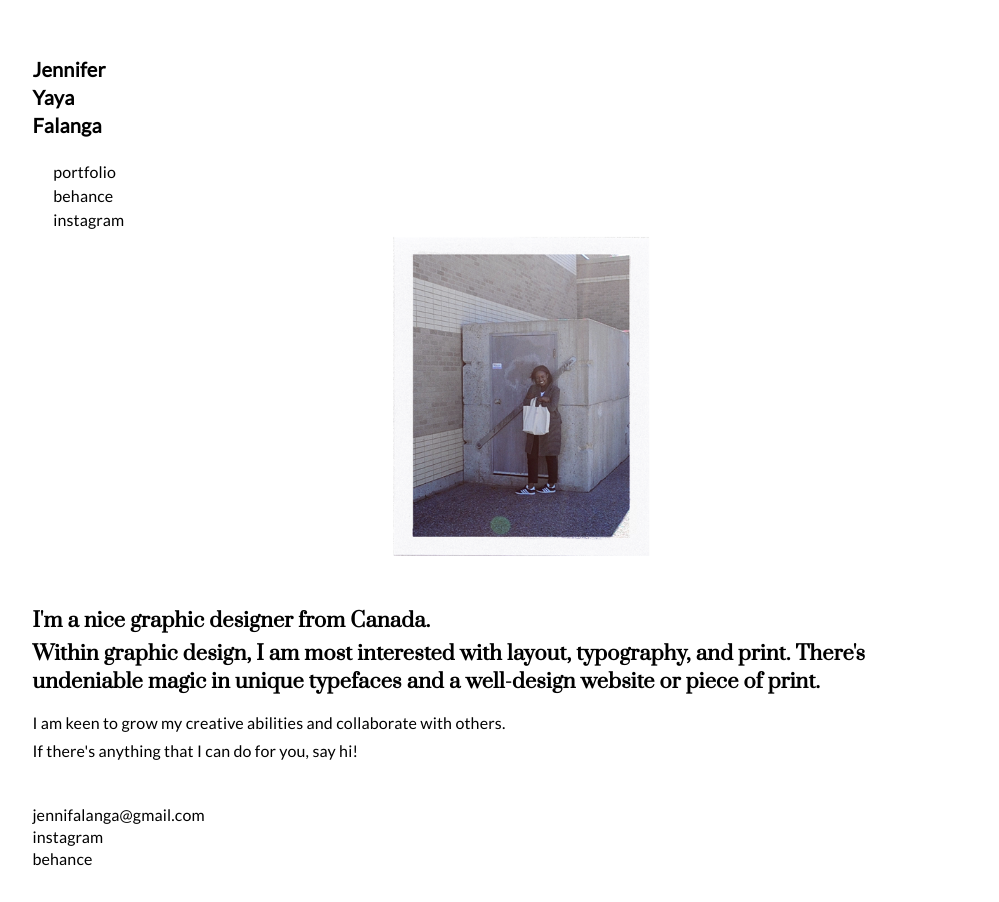
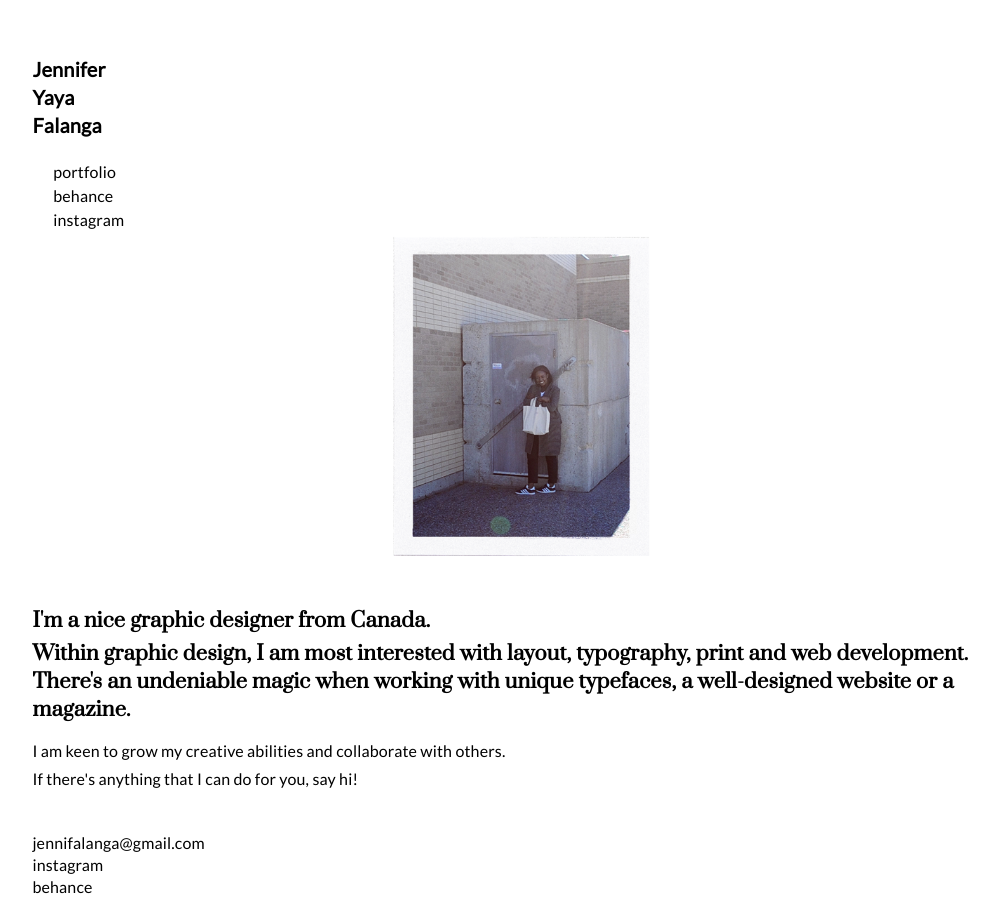
Before and after one commit to jenniferyaya/2017-portfolio, a plain HTML site: page hello.html in a window 1280 px wide. Shown: the top 902 px of the page, without its empty margins (134-1133 px from the left). Drawn offline with Linux system fonts and the light colour scheme.

Commit message:
text edit

```diff
--- a/hello.html
+++ b/hello.html
@@ -44,7 +44,7 @@
 
   <div class="hello-container">
     <h3 class="mega serif push-b-0">I'm a nice graphic designer from Canada.</h3>
-    <h3 class="mega serif margin-0 pad-t-1-4">Within graphic design, I am most interested with layout, typography, and print. There's undeniable magic in unique typefaces and a well-design website or piece of print.</h3>
+    <h3 class="mega serif margin-0 pad-t-1-4">Within graphic design, I am most interested with layout, typography, print and web development.<br>There's an undeniable magic when working with unique typefaces, a well-designed website or a magazine.</h3>
     <p class="light sans kilo push-b-0">I am keen to grow my creative abilities and collaborate with others.</p>
     <p class="light sans kilo margin-0 pad-t-1-4">If there's anything that I can do for you, say hi!</p>
     <p class="light sans kilo margin-0 pad-t"><a href="mailto:jennifalanga@gmail.com" aria-label="Send me an email.">jennifalanga@gmail.com</a></p>
```
